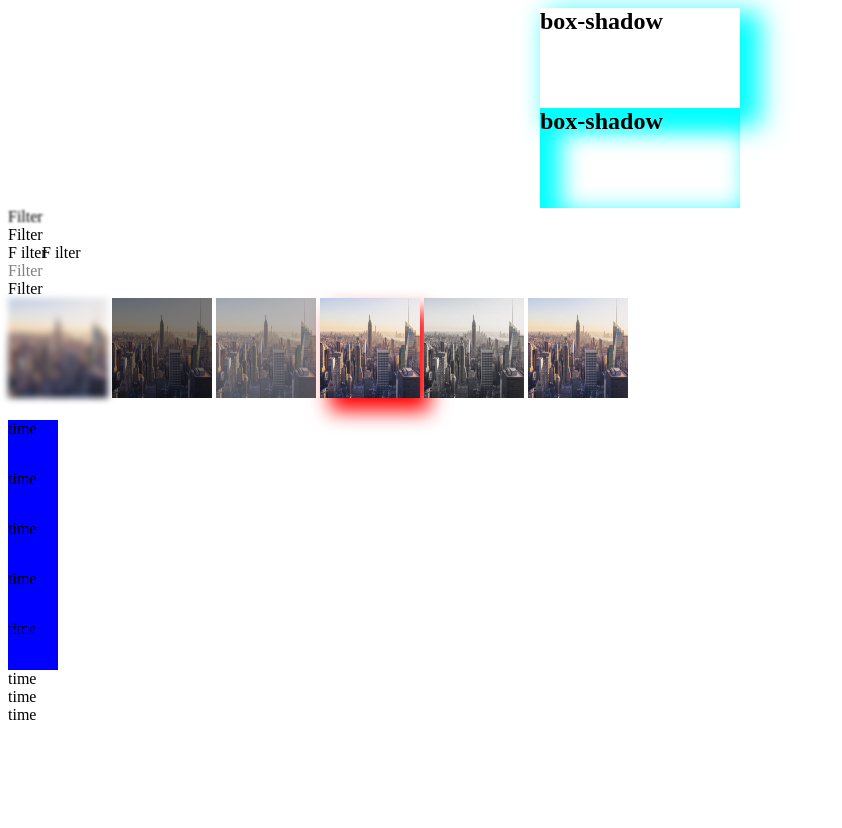
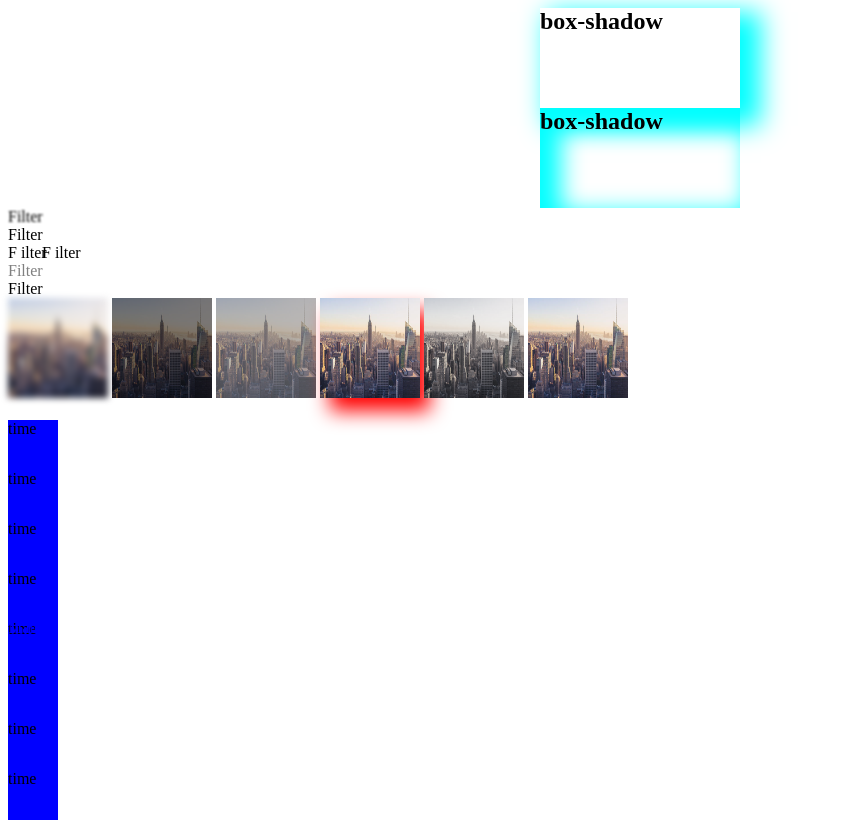
Before and after one commit to Manumanoharan/box-shadow-transition-filter, a plain HTML site: page box-shadow-transition-filter/index.html in a window 1280 px wide. Shown: the whole page, without its empty margins (0-842 px from the left). Before the commit the page ends 800 px from the top, so only its background shows below. Drawn offline with Linux system fonts and the light colour scheme.

Commit message:
Update style.css

```diff
--- a/box-shadow-transition-filter/css/style.css
+++ b/box-shadow-transition-filter/css/style.css
@@ -106,6 +106,39 @@
 .time-4:hover{
     width: 100px;
 }
+
+.time-5{
+    width: 50px;
+    height: 50px;
+    background-color: blue;
+    transition-property: width;
+    transition-duration: 2s;
+}
+.time-5:hover{
+    width: 100px;
+}
+
+.time-6{
+    width: 50px;
+    height: 50px;
+    background-color: blue;
+    transition-property: height;
+    transition-duration: 2s;
+}
+.time-6:hover{
+    width: 100px;
+}
+
+.time-7{
+    width: 50px;
+    height: 50px;
+    background-color: blue;
+    transition-timing-function: height;
+    transition-duration: 2s;
+}
+.time-7:hover{
+    height: 100px;
+}
 #trans.anim{
 animation-name: name;
 animation-duration: 6s;
```
